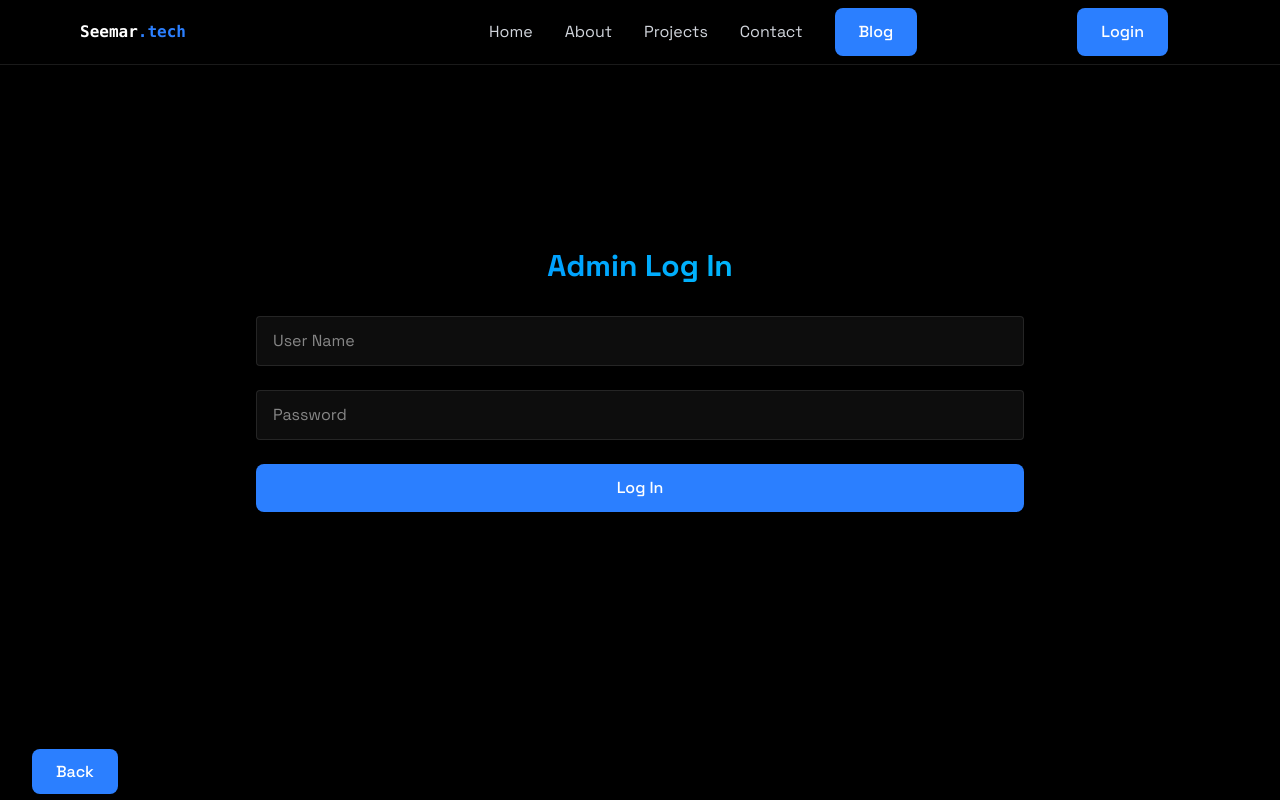
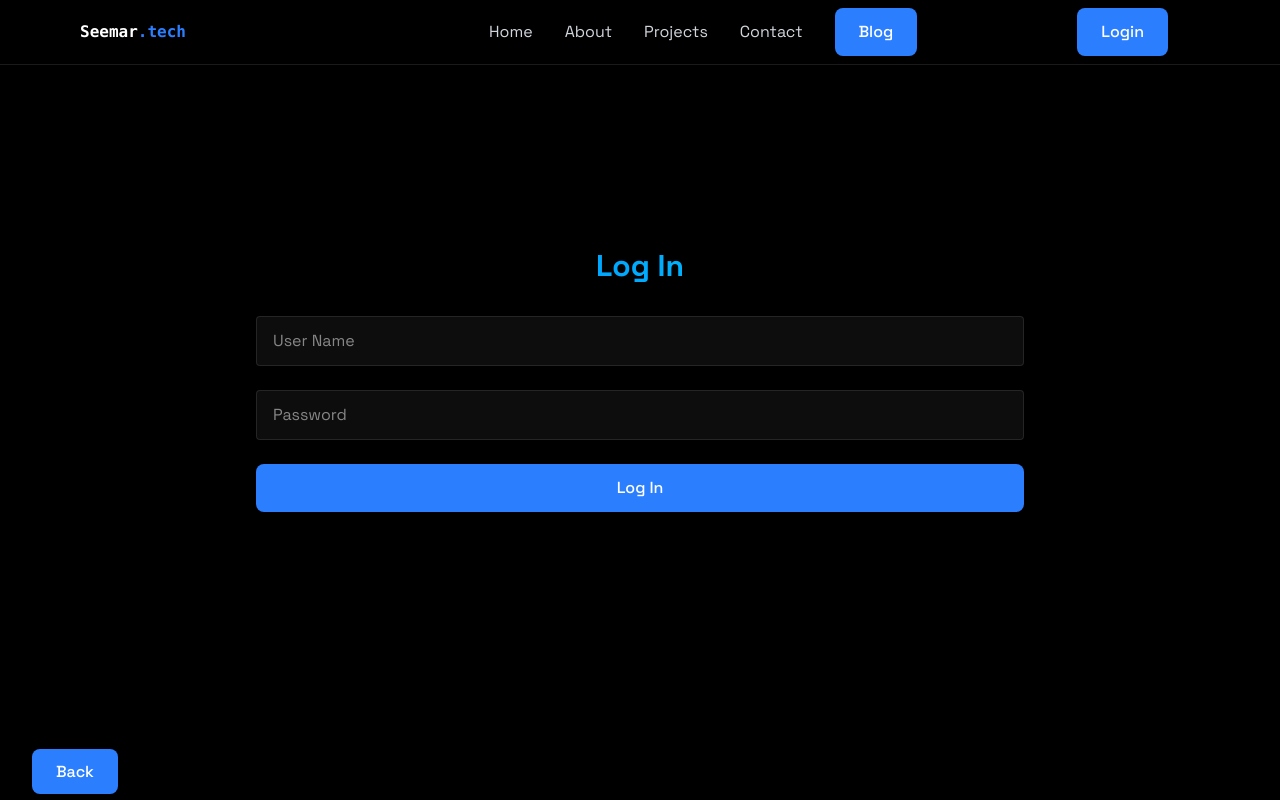
Before and after one commit to oolong-enterprises/portfolio-front, a React (Vite) app: page /login in a window 1280 px wide. Built offline with nearby package versions, Linux system fonts and the light colour scheme.

Commit message:
role fix

```diff
--- a/src/components/sections/Login.jsx
+++ b/src/components/sections/Login.jsx
@@ -7,7 +7,7 @@ import BackButton from '../BackButton';
 export const Login = () => {
 
     const navigate = useNavigate();
-    const { setIsLoggedIn , isLoggedIn, setUserName } = useAuth();
+    const { setIsLoggedIn , setUserName, setUserRole } = useAuth();
 
     const [formData, setFormData] = useState({
     userName: "",
@@ -41,9 +41,10 @@ export const Login = () => {
 
       if (res.ok) {
         setFormData({ userName: "", password: "" });
-        document.getElementById("Login").textContent = `Welcome`
+        document.getElementById("Login").textContent = `Welcome`;
         setIsLoggedIn(true);
-        setUserName(data.userName)
+        setUserName(data.userName);
+        setUserRole(data.role || null);
         navigate('/');
       } else {
         document.getElementById("Login").textContent = `Invalid Credentials`
@@ -61,7 +62,7 @@ export const Login = () => {
     <div className="w-full max-w-3xl mx-auto">
       <RevealOnScroll>
         <h2 className="text-3xl font-bold mb-8 bg-gradient-to-r from-blue-500 to-cyan-400 bg-clip-text text-transparent text-center">
-          Admin Log In
+          Log In
         </h2>
 
         <p id="Login" className="text-center text-gray-400 text-lg md:text-2xl font-bold mb-8 my-8"></p>
```
